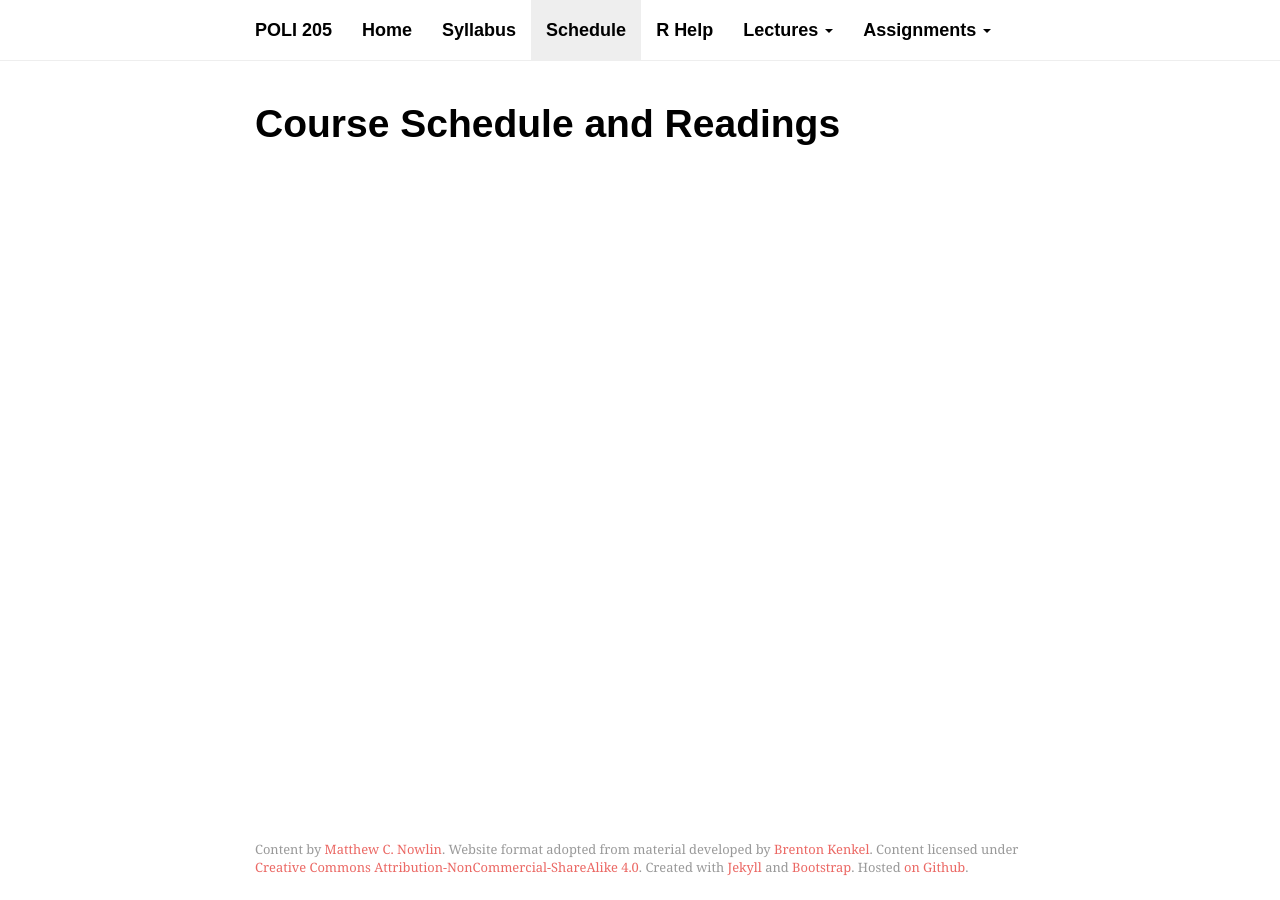
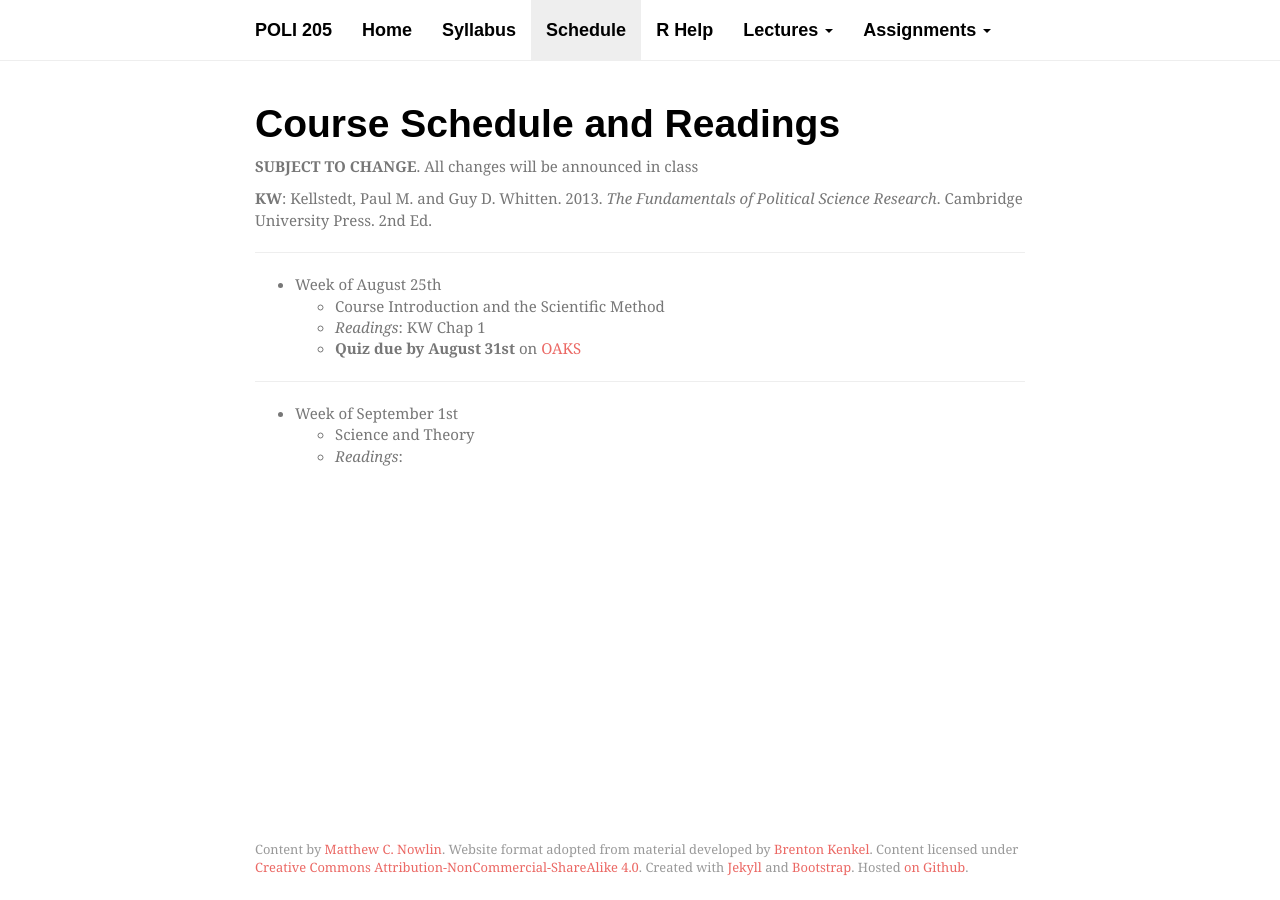
Before and after one commit to mnowlin/poli205, a Jekyll site: the page built from schedule.md, in a window 1280 px wide. Built offline with Jekyll 4.4.1, drawn with Linux system fonts in a browser that asks for light colours; nearby versions of some CDN libraries; some web fonts are replaced; a file with an impossible date is left out.

Commit message:
mult updates

```diff
--- a/schedule.md
+++ b/schedule.md
@@ -5,3 +5,19 @@ layout: default
 ---
 
 # Course Schedule and Readings
+__SUBJECT TO CHANGE__. All changes will be announced in class
+
+__KW__: Kellstedt, Paul M. and Guy D. Whitten. 2013. _The Fundamentals of Political Science Research_. Cambridge University Press. 2nd Ed.
+
+---
+
+* Week of August 25th
+    * Course Introduction and the Scientific Method
+    * _Readings_: KW Chap 1
+    * __Quiz due by August 31st__ on [OAKS](https://lms.cofc.edu/)
+
+---
+
+* Week of September 1st
+    * Science and Theory
+    * _Readings_:
```
Also changed, not shown: _assignments/01-homework.md (deleted, +0 -9 lines), _assignments/01-reading-quiz.md (added, +7 -0 lines), _assignments/02-homework2.md (deleted, +0 -9 lines), _assignments/02-research-design.md (added, +7 -0 lines), _assignments/03-data-analysis.md (added, +7 -0 lines), r.md (+8 -1 lines), syllabus.md (+3 -4 lines), 1 other file.
